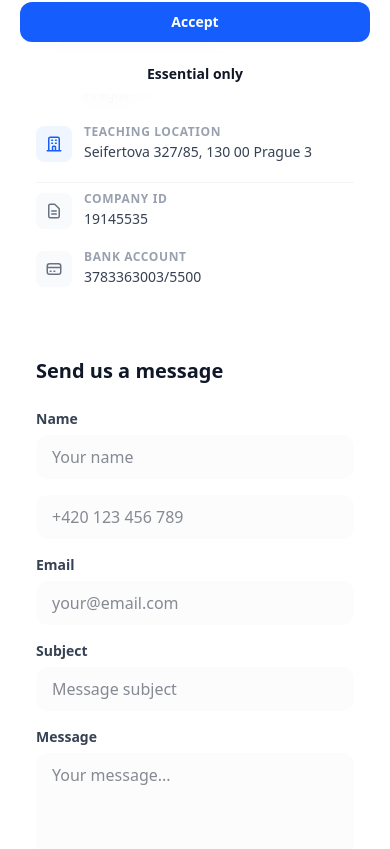
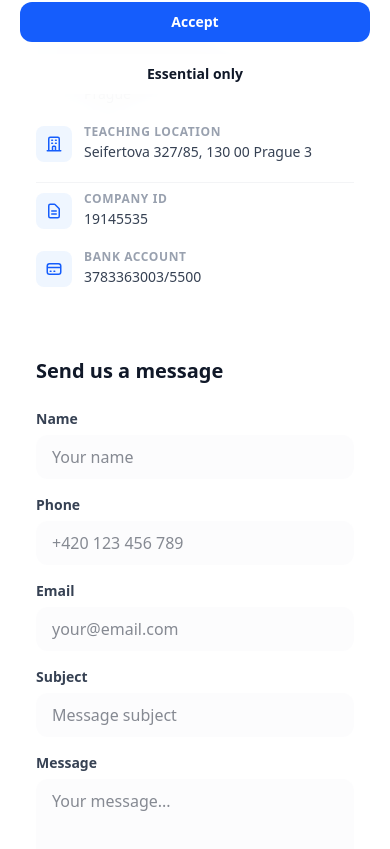
Before and after one commit to eXpansePi/expansepi, a Next.js app: page /en/kontakt in a window 390 px wide. Shown: the part 730-1579 px from the top of the page. Built offline with nearby package versions, Linux system fonts and the light colour scheme; no server answers.

Commit message:
fix: add missing phone label in contact form, make IČO and bank icons blue

```diff
--- a/app/[lang]/kontakt/page.tsx
+++ b/app/[lang]/kontakt/page.tsx
@@ -208,8 +208,8 @@ export default async function ContactPage({ params }: ContactPageProps) {
 
                       {/* IČO */}
                       <div className="flex items-start gap-3">
-                        <div className="w-9 h-9 rounded-lg bg-gray-50 flex items-center justify-center flex-shrink-0 mt-0.5">
-                          <svg className="w-4.5 h-4.5 text-gray-500" fill="none" stroke="currentColor" viewBox="0 0 24 24">
+                        <div className="w-9 h-9 rounded-lg bg-blue-50 flex items-center justify-center flex-shrink-0 mt-0.5">
+                          <svg className="w-4.5 h-4.5 text-blue-600" fill="none" stroke="currentColor" viewBox="0 0 24 24">
                             <path strokeLinecap="round" strokeLinejoin="round" strokeWidth={2} d="M9 12h6m-6 4h6m2 5H7a2 2 0 01-2-2V5a2 2 0 012-2h5.586a1 1 0 01.707.293l5.414 5.414a1 1 0 01.293.707V19a2 2 0 01-2 2z" />
                           </svg>
                         </div>
@@ -221,8 +221,8 @@ export default async function ContactPage({ params }: ContactPageProps) {
 
                       {/* Bank Account */}
                       <div className="flex items-start gap-3">
-                        <div className="w-9 h-9 rounded-lg bg-gray-50 flex items-center justify-center flex-shrink-0 mt-0.5">
-                          <svg className="w-4.5 h-4.5 text-gray-500" fill="none" stroke="currentColor" viewBox="0 0 24 24">
+                        <div className="w-9 h-9 rounded-lg bg-blue-50 flex items-center justify-center flex-shrink-0 mt-0.5">
+                          <svg className="w-4.5 h-4.5 text-blue-600" fill="none" stroke="currentColor" viewBox="0 0 24 24">
                             <path strokeLinecap="round" strokeLinejoin="round" strokeWidth={2} d="M3 10h18M7 15h1m4 0h1m-7 4h12a3 3 0 003-3V8a3 3 0 00-3-3H6a3 3 0 00-3 3v8a3 3 0 003 3z" />
                           </svg>
                         </div>
--- a/i18n/locales/cs.json
+++ b/i18n/locales/cs.json
@@ -171,6 +171,7 @@
       "title": "Napište nám",
       "name": "Jméno",
       "namePlaceholder": "Vaše jméno",
+      "phone": "Telefon",
       "email": "Email",
       "emailPlaceholder": "vas@email.cz",
       "subject": "Předmět",
--- a/i18n/locales/en.json
+++ b/i18n/locales/en.json
@@ -175,6 +175,7 @@
       "title": "Send us a message",
       "name": "Name",
       "namePlaceholder": "Your name",
+      "phone": "Phone",
       "email": "Email",
       "emailPlaceholder": "your@email.com",
       "subject": "Subject",
--- a/i18n/locales/ru.json
+++ b/i18n/locales/ru.json
@@ -175,6 +175,7 @@
       "title": "Напишите нам",
       "name": "Имя",
       "namePlaceholder": "Ваше имя",
+      "phone": "Телефон",
       "email": "Email",
       "emailPlaceholder": "ваш@email.com",
       "subject": "Тема",
```
